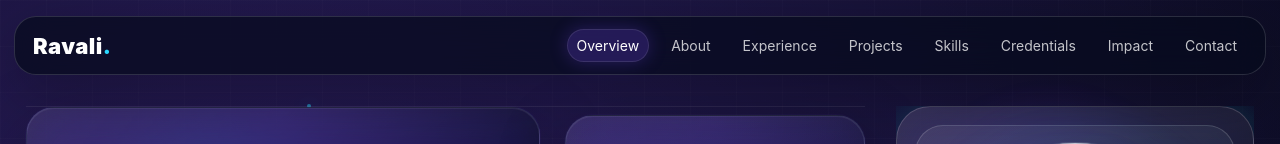
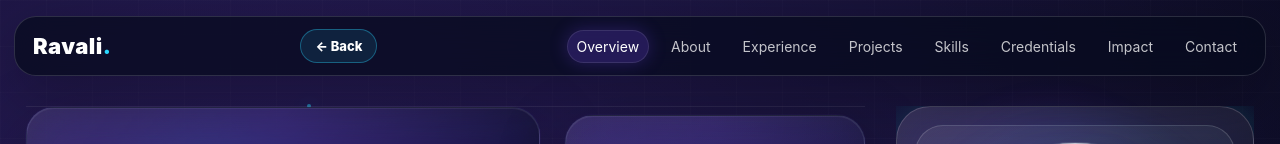
Before and after one commit to ravalireddy-24/Portfolio, a Flask app: page /portfolio in a window 1280 px wide. Shown: the top 144 px of the page. Run offline with Flask 3, Linux system fonts and the light colour scheme; grey boxes are pictures that could not be loaded.

Commit message:
Changes in Second page

```diff
--- a/static/css/style.css
+++ b/static/css/style.css
@@ -66,6 +66,23 @@ body::before {
   color: #2ad8ff;
 }
 
+.back-home-link {
+  padding: 8px 14px;
+  border: 1px solid rgba(42, 216, 255, .35);
+  border-radius: 999px;
+  background: rgba(42, 216, 255, .1);
+  color: #fff;
+  font-size: 13px;
+  font-weight: 800;
+  text-decoration: none;
+  transition: background .2s ease, color .2s ease, transform .2s ease;
+}
+
+.back-home-link:hover {
+  background: rgba(42, 216, 255, .22);
+  color: #2ad8ff;
+  transform: translateX(-2px);
+}
 .topbar nav {
   display: flex;
   gap: 18px;
--- a/static/js/script.js
+++ b/static/js/script.js
@@ -1,6 +1,7 @@
 const COMMANDS = {
-  about: ["about", "about me", "home", "start", "intro", "introduction", "profile"],
-    overview: ["overview", "dashboard", "workspace"],
+  home: ["home", "home page", "go home", "landing", "landing page", "back home", "return home"],
+  about: ["about", "about me", "start", "intro", "introduction", "profile"],
+  overview: ["overview", "dashboard", "workspace"],
   experience: ["experience", "work", "work history", "career"],
   projects: ["projects", "apps", "applications", "portfolio"],
   skills: ["skills", "technologies", "tools", "tech stack"],
@@ -10,8 +11,8 @@ const COMMANDS = {
   education: ["education", "school", "degree", "academic"]
 };
 const SECTION_SCRIPTS = {
-    overview: "Welcome to Ravali’s professional workspace dashboard. Explore career stats, experience, projects, skills, credentials, achievements, and contact.",
-  about: "Hi, welcome to Ravali’s detailed portfolio. I can guide you through experience, projects, skills, certifications, education, and contact.",
+  home: "Taking you back to the home page.",
+  overview: "Welcome to Ravali’s professional workspace dashboard. Explore career stats, experience, projects, skills, credentials, achievements, and contact.",  about: "Hi, welcome to Ravali’s detailed portfolio. I can guide you through experience, projects, skills, certifications, education, and contact.",
   experience: "Ravali builds full-stack applications, data workflows, cloud services, APIs, and automation.",  projects: "Ravali’s projects include AI features, Flask and React apps, dashboards, cloud integrations, and automation.",
   skills: "Ravali works with Python, Java, JavaScript, React, Flask, SQL, AWS, REST APIs, HTML, CSS, Git, and AI tools.",
   resume: "The resume section summarizes Ravali’s education, experience, projects, and technical strengths.",
@@ -246,7 +247,16 @@ function speak(message, onDone) {
 }
 
 function runCommand(sectionId) {
-    const label = document.getElementById(sectionId)?.dataset.sectionTitle || sectionId;
+  if (sectionId === "home") {
+    const message = SECTION_SCRIPTS.home;
+    updateAssistant("Going home", message, "Navigating...");
+    speak(message, () => {
+      window.location.href = "/";
+    });
+    return;
+  }
+
+  const label = document.getElementById(sectionId)?.dataset.sectionTitle || sectionId;
   const script = SECTION_SCRIPTS[sectionId] || SECTION_SCRIPTS.about;
   scrollToSection(sectionId);
   updateAssistant(label, script, "Thinking...");
@@ -266,7 +276,7 @@ function handleTranscript(transcript) {
    window.setTimeout(() => {
     if (command) runCommand(command);
     else {
-      const helpText = "Sorry, I did not understand. You can say experience, projects, skills, certifications, education, contact, or about.";
+      const helpText = "Sorry, I did not understand. You can say experience,Home Page, projects, skills, certifications, education, contact, or about.";
       updateAssistant("Please try again", helpText, "Thinking...");      speak(helpText);
     }
    }, 300);
@@ -333,7 +343,7 @@ function handleLandingTranscript(transcript) {
 }
 
 function goHome() {
-  runCommand("overview");
+  runCommand("homepage");
 }
 
 voiceBtn?.addEventListener("click", startListening);
--- a/templates/portfolio.html
+++ b/templates/portfolio.html
@@ -12,6 +12,7 @@
 
   <header class="topbar dashboard-topbar" aria-label="Portfolio navigation">
     <a class="brand" href="{{ url_for('home') }}">Ravali<span>.</span></a>
+        <a class="back-home-link" href="{{ url_for('home') }}" aria-label="Back to home page">← Back</a>
     <nav>
             <a href="#overview">Overview</a>
       <a href="#about">About</a>
```
